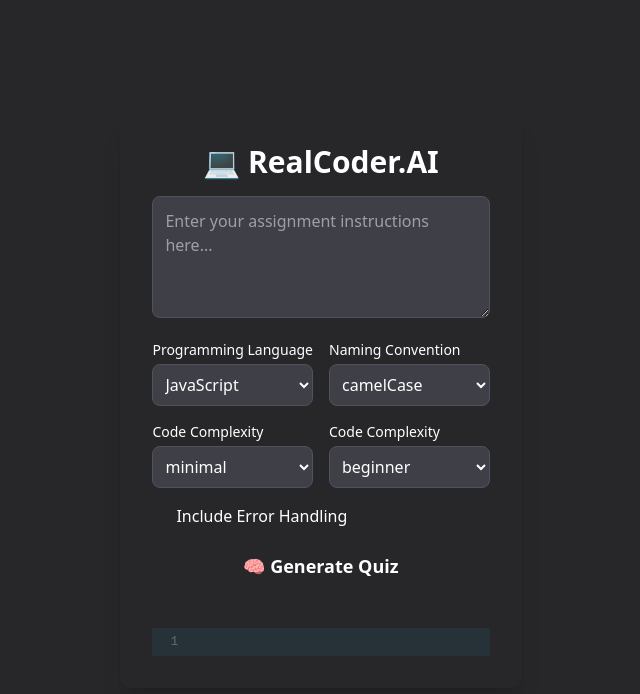
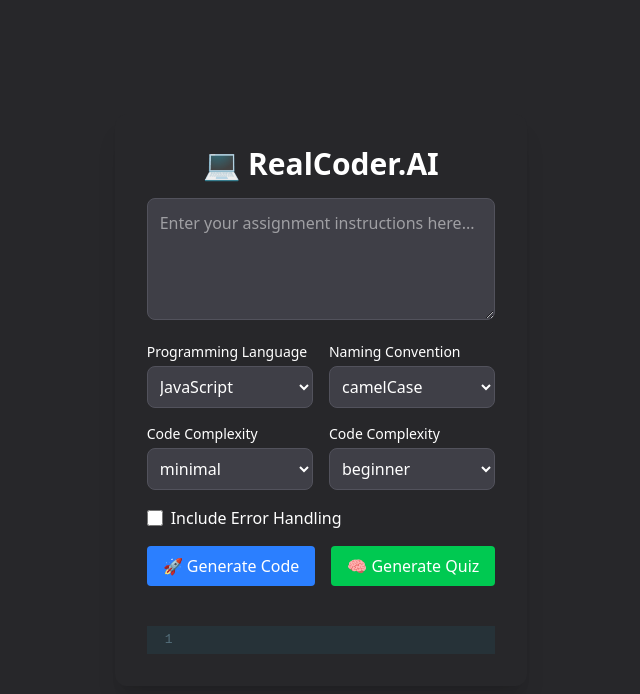
Before and after one commit to mltoureK/realcoder-ai-clean, a React (Vite) app: page / in a window 1280 px wide. Shown: the top 694 px of the page, without its empty margins (319-959 px from the left). Built offline with nearby package versions, Linux system fonts and the light colour scheme.

Commit message:
Fixed tpo for checkbox, and added generate code button

```diff
--- a/src/components/GenerateControls.tsx
+++ b/src/components/GenerateControls.tsx
@@ -115,7 +115,7 @@
             <div className="col-span-1 md:col-span-2 flex items-center">
                 <input
                     id="errorHandling"
-                    type="chcekbox"
+                    type="checkbox"
                     checked={includeErrorHandling}
                     onChange={(e) => onChange('includeErrorHandling', e.target.checked)}
                     className="form-checkbox text-blue-600 h-4 w-4 rounded focus:ring-blue-500"
@@ -129,8 +129,16 @@
         <div className="flex space-x-4">
             <button
                 onClick={onGenerateCode}
+                className="bg-blue-500 text-white px-4 py-2 rounded hover:bg-blue-600 disabled:opacity-50"
                 disabled={loading}
-                className="flex-1 bg-bluie-600 hover:bg-blue-700 px-6 py-2 rounded-lg text-lg font-semibold text-white disabled:opacity-50"
+            >
+                🚀 Generate Code
+            </button>
+
+            <button
+                onClick={onGenerateQuiz}
+                className="bg-green-500 text-white px-4 py-2 rounded hover:bg-green-600 disabled:opacity-50"
+                disabled={loading}
             >
                 🧠 Generate Quiz
             </button>
```
